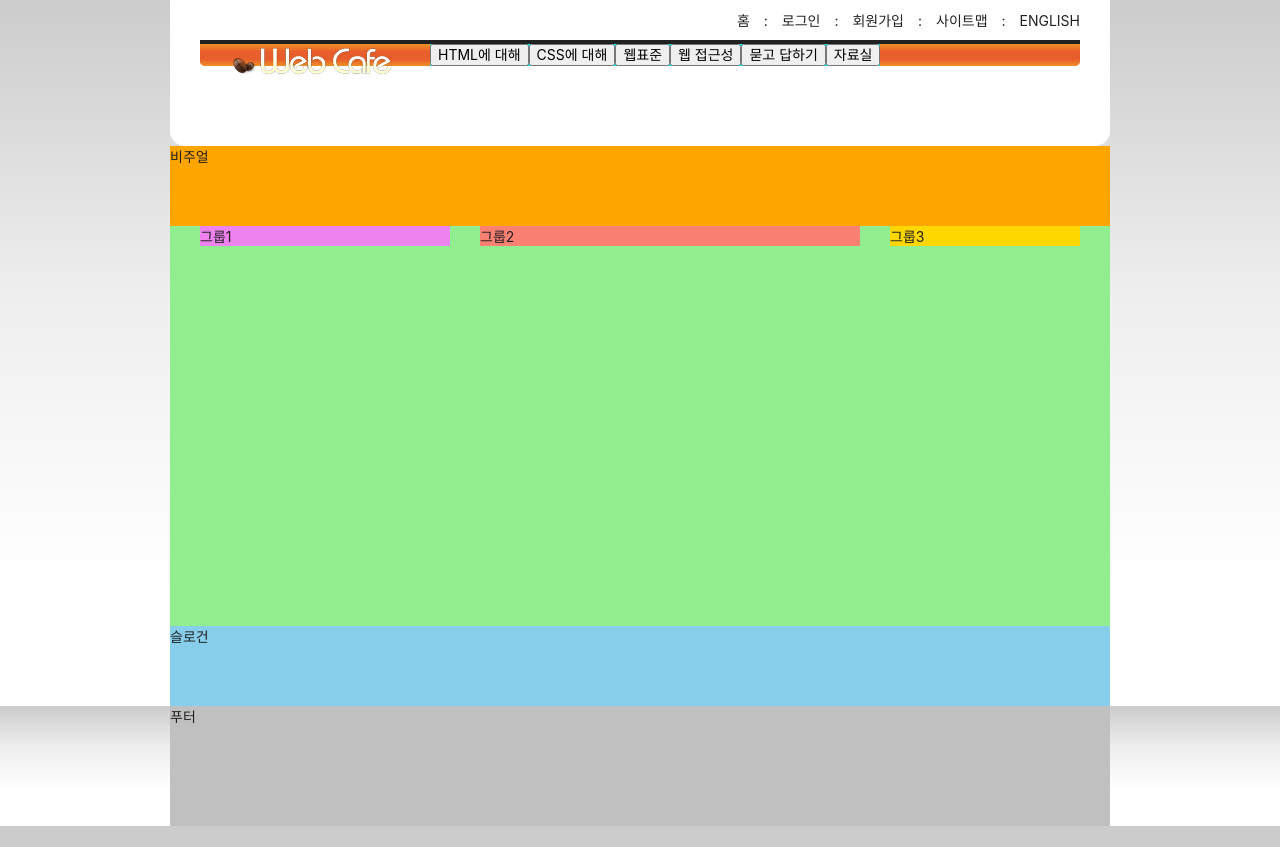
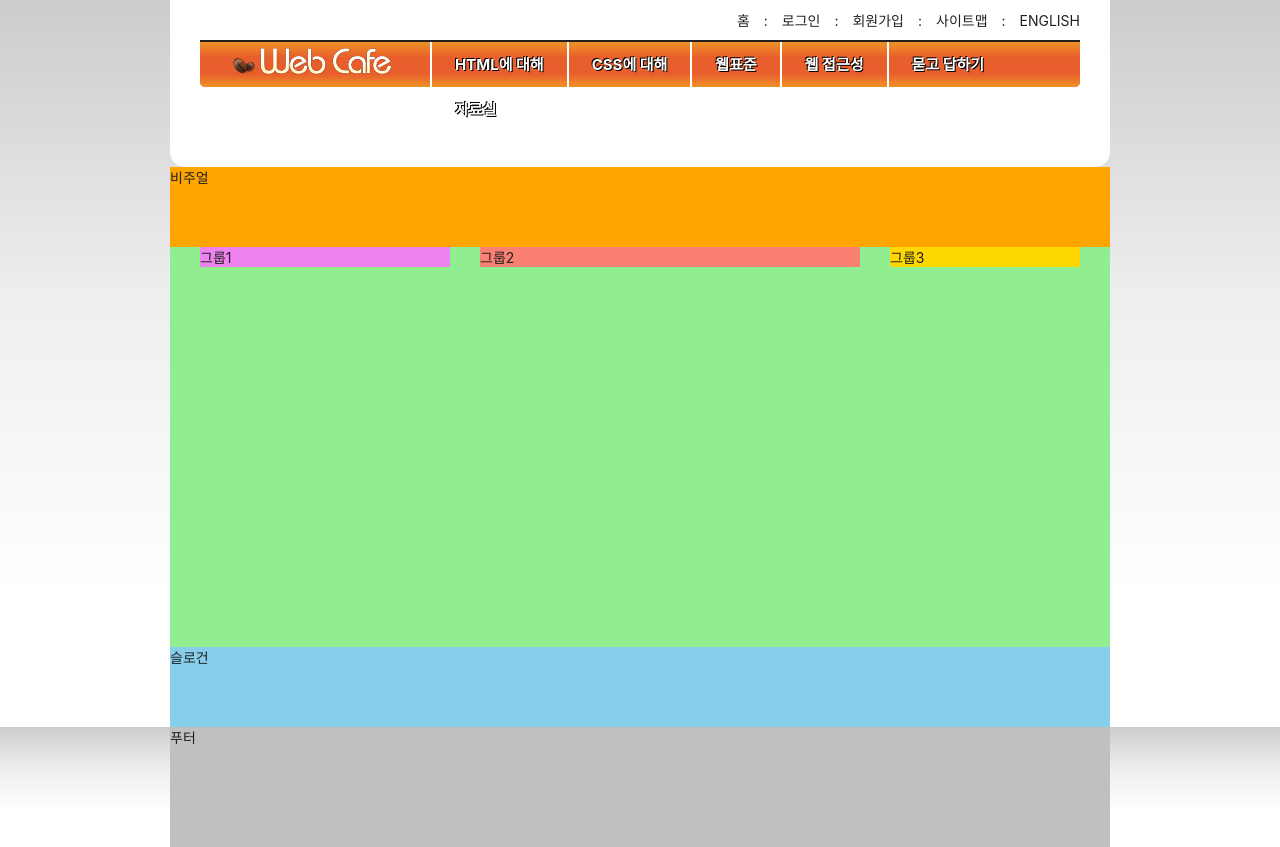
Before and after one commit to luckydoyun/likelion_HTML5, a plain HTML site: page index.html in a window 1280 px wide. Before the commit the page ends 826 px from the top, so only its background shows below. Drawn offline with Linux system fonts and the light colour scheme; a web font is replaced by a local one.

Commit message:
layout nav

```diff
--- a/styles/style.css
+++ b/styles/style.css
@@ -98,7 +98,7 @@ body {
   padding-bottom: 80px;
 }
 .menu {
-  border-top: 4px solid currentColor;
+  border-top: 2px solid currentColor;
   background: #e85e2c
     linear-gradient(
       to bottom,
@@ -108,22 +108,25 @@ body {
       #ef9126 100%
     );
   border-radius: 0 0 5px 5px;
-  display: flow-root;
+  height: 47px;
   padding-left: 230px;
 }
 
-/* double margin float bug */
-/* .menu-item:first-child {
-  margin-left: 230px;
-} */
+.menu-item {
+  /* background-color: aqua; */
+  float: left;
+  border-left: 2px solid #fff;
+}
 
-.menu-item {
-  background-color: aqua;
-  float: left;
-
-  /*  overflow:hidden;
-      display:flow-root;
-  */
+.menu-button {
+  border: 0;
+  background: transparent;
+  padding: 0 23px;
+  line-height: 45px;
+  font-size: 15px;
+  font-weight: 700;
+  color: #fff;
+  text-shadow: 1px 1px 0 #000, -1px -1px 0 #000;
 }
 
 .sub-menu{
```
